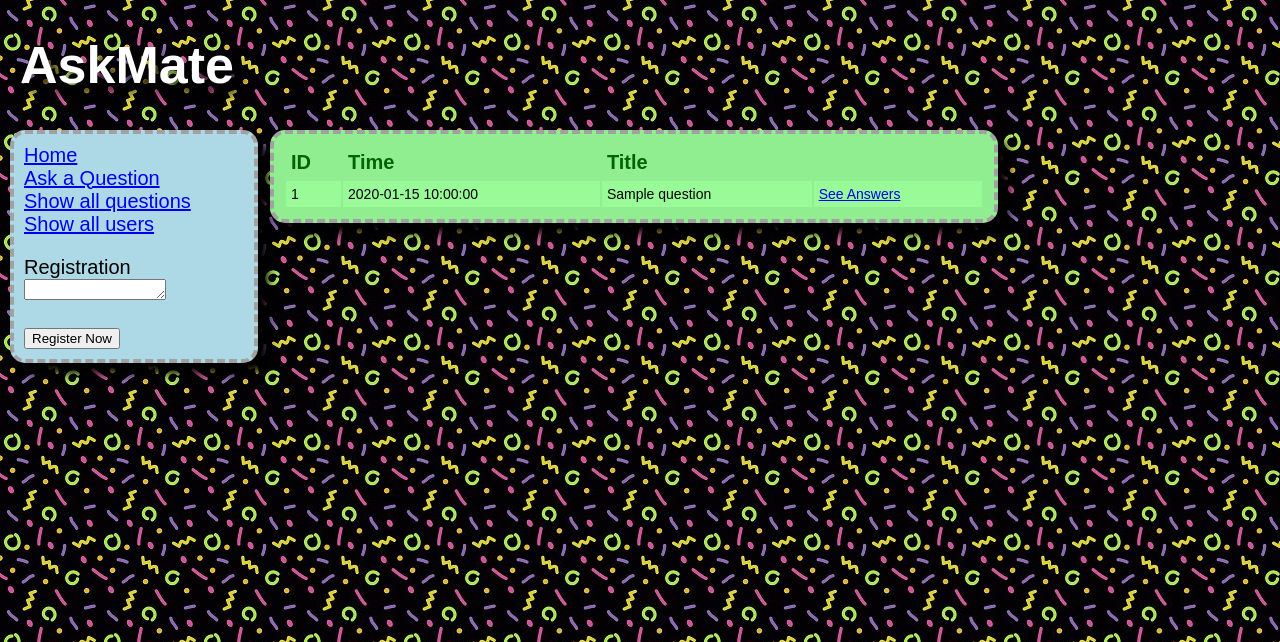
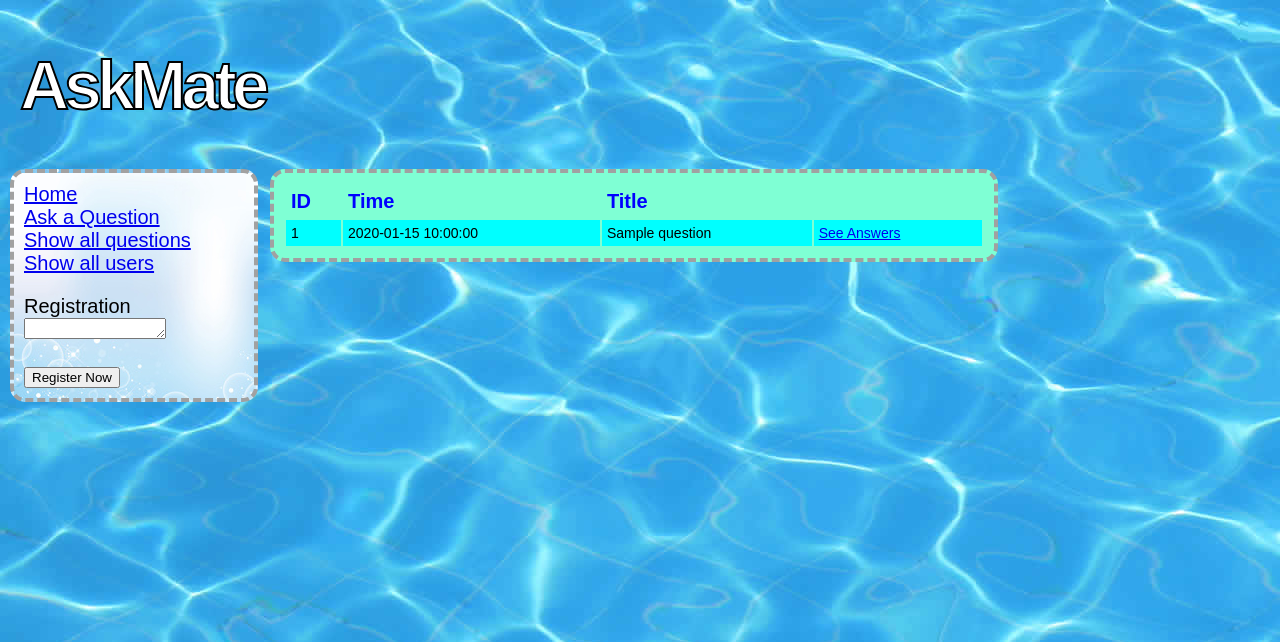
Before and after one commit to CodecoolBP20172/askmate-team-relentless, a Flask app: page / in a window 1280 px wide. Shown: the top 642 px of the page. Run offline with Flask 2, Linux system fonts and the light colour scheme; a database or web service that is not in the repository returns one stand-in record (values such as "Sample title"); some libraries are stand-ins or nearby versions.

Commit message:
css design improved

```diff
--- a/static/style.css
+++ b/static/style.css
@@ -12,22 +12,23 @@ input:focus, textarea:focus {
     background: lightblue;
 }
 h1 {
-    color: white;
-    font-size: 52px;
-    text-shadow: black 10px 10px 10px;
+   -webkit-text-stroke: 2px black;
+   color: white;
+   letter-spacing: -5px;
+   font-size: 68px;
 }
 h2 {
     color: wheat;
-    background: darkgreen;
+    background: blue;
 }
 table {
     border-radius: 3px;
 }
 .table tr:nth-child(even) {
-    background: palegreen;
+    background: aqua;
 }
 th {
-    color: darkgreen;
+    color: blue;
     font-size: 20px;
 }
 th, td {
@@ -37,7 +38,7 @@ th, td {
 .sidebar {
     border: 4px dashed #a1a1a1;
     border-radius: 15px;
-    background-color: lightblue;
+    background: url(sidebar_bg.jpg);;
 	font-size: 20px;
 	padding: 10px 10px 10px 10px;
     width: 220px;
@@ -46,20 +47,14 @@ th, td {
     margin-left: 10px;
 	top: 1;
     left: 0;
-    -webkit-box-shadow: 10px 10px 10px #000;
-	-moz-box-shadow: 10px 10px 10px #000;
-	box-shadow: 10px 10px 10px #000;
 }
 .wrapper {
     border: 4px dashed #a1a1a1;
     border-radius: 15px;
-    background-color: lightgreen;
+    background-color: aquamarine;
     padding: 10px;
 	margin: 0 300px 0 250px;
     position: absolute;
-    -webkit-box-shadow: 10px 10px 10px #000;
-	-moz-box-shadow: 10px 10px 10px #000;
-	box-shadow: 10px 10px 10px #000;
 }
 .commenter {
     border: 4px dashed #a1a1a1;
@@ -71,17 +66,16 @@ th, td {
 	padding: 10px;
     width: 220px;
     text-align: left;
-    position: absolute;
     margin-right: 10px;
 	top: 1;
     left: 0;
 }
-.comments p {
-    border: 2px palegreen;
+.comments p,.user {
+    border: 2px aquamarine;
     border-radius: 15px;
     padding: 2px;
     color: wheat;
-    background-color: darkgreen;
+    background-color: blue;
     display: inline;
     font-size: 12px;
 }
```
Also changed, not shown: static/bg_black.jpg, static/sidebar_bg.jpg (added).
